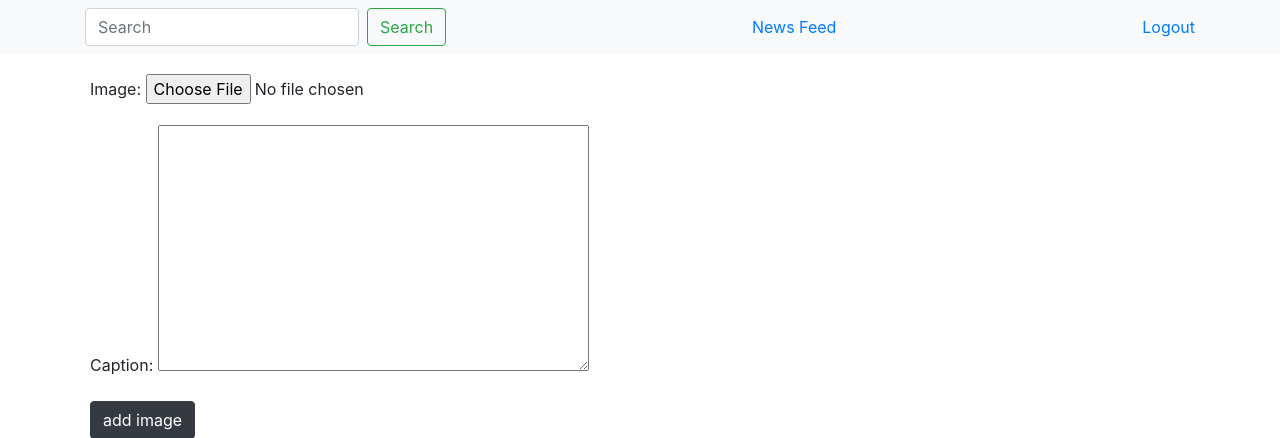
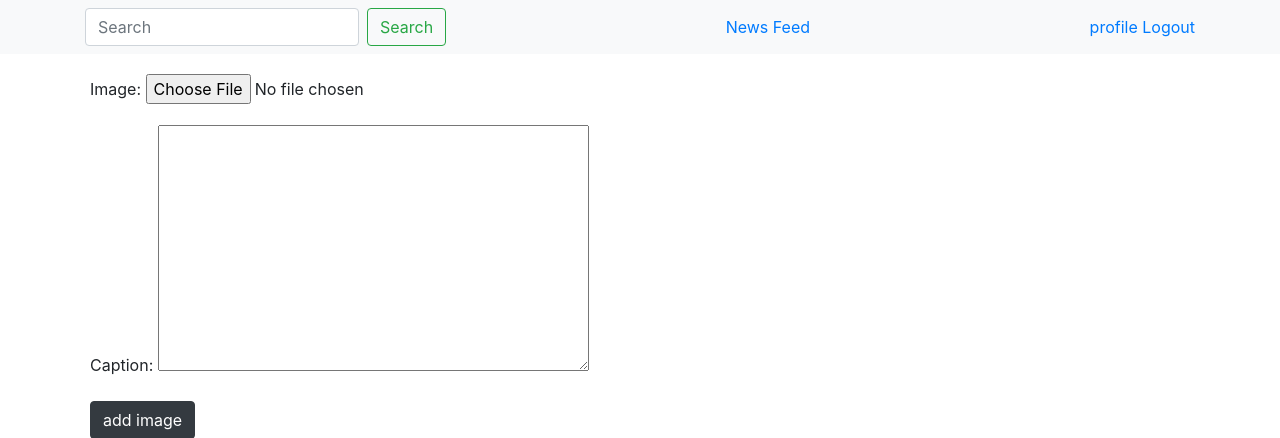
Before and after one commit to ALKEMIA-CHARLES/Instaclone, a Django app: page / in a window 1280 px wide. Shown: the top 438 px of the page. Run offline with Django 3.2, Linux system fonts and the light colour scheme; a user stored in the database is signed in; data comes from the database, SQL or seed files in the repository; some libraries are stand-ins or nearby versions.

Commit message:
added profile

```diff
--- a/instagram/admin.py
+++ b/instagram/admin.py
@@ -1,8 +1,8 @@
 from django.contrib import admin
-from .models import Comments,loggedinUser,DBUSER
+from .models import Comments,Profile,DBUSER
 # Register your models here.
 
 
 admin.site.register(Comments)
-admin.site.register(loggedinUser)
+admin.site.register(Profile)
 admin.site.register(DBUSER)
--- a/instagram/forms.py
+++ b/instagram/forms.py
@@ -1,5 +1,5 @@
 from django import forms
-from instagram.models import loggedinUser, DBUSER, Comments
+from instagram.models import Profile, DBUSER, Comments
 from pyuploadcare.dj.forms import ImageField
 class Signupform(forms.ModelForm):
     first_name = forms.CharField(label=False, widget=forms.TextInput(attrs={
@@ -14,14 +14,14 @@ class Signupform(forms.ModelForm):
                                                                "placeholder":"Password"}))
 
     class Meta:
-        model = loggedinUser
+        model = Profile
         fields = ("first_name", "last_name", "username", "email", "password",)
 
 class   LoggedinUserform(forms.ModelForm):
      class Meta:
-        model = loggedinUser
+        model = Profile
         fields = ("image",)
 class Uploadform(forms.ModelForm):
     class Meta:
-        model = loggedinUser
+        model = Profile
         fields = ['image', 'caption']
--- a/instagram/models.py
+++ b/instagram/models.py
@@ -4,18 +4,17 @@ from pyuploadcare.dj.models import ImageField
 
 # Create your models here.
 
-class loggedinUser(models.Model):
+class Profile(models.Model):
     user = models.OneToOneField(User, on_delete=models.CASCADE, null=True)
     age = models.IntegerField(default=0)
-    image = models.ImageField(upload_to='images/')
+    image = models.ImageField(default='default.jpg',upload_to='profile_pics')
     caption = models.TextField(blank=True)
-    name = models.CharField(max_length=50, null=True)
     bio = models.TextField(max_length=700)
 
 
 
     def __str__(self):
-        return self.name, self.image
+        return f'{self.user.username} Profile'
     def save_loggedin_user(self):
         return self.save()
     def delete_post(self):
@@ -32,7 +31,7 @@ class DBUSER(models.Model):
     post_date = models.DateTimeField(auto_now_add=True)
     image_url = models.URLField(max_length=250)
     profile = models.ForeignKey(User, on_delete=models.CASCADE, null=True)
-    user_profile = models.ForeignKey(loggedinUser, on_delete=models.CASCADE, null=True)
+    user_profile = models.ForeignKey(Profile, on_delete=models.CASCADE, null=True)
 
     def __str__(self):
         return self.name
--- a/instagram/views.py
+++ b/instagram/views.py
@@ -1,10 +1,11 @@
 from django.shortcuts import render, redirect
-from instagram.models import DBUSER, Comments, loggedinUser
+from instagram.models import DBUSER, Comments, Profile
 from django.http import HttpResponseRedirect
 from django.urls import reverse
 from instagram.forms import Uploadform, Signupform, LoggedinUserform
 from django.contrib.auth.forms import UserCreationForm
 from django.contrib import messages
+from django.contrib.auth.decorators import login_required
 
 # Create your views here.
 
@@ -65,9 +66,9 @@ def register(request):
         form = UserCreationForm()
     return render(request, "auth/signup.html", context={'form': form})
 
-
+@login_required
 def profile(request):
-    return render(request, "auth/profile.html")
+    return render(request, "main/profile.html")
 
 def user_logout(request):
     logout(request)
--- a/instaproject/settings.py
+++ b/instaproject/settings.py
@@ -133,6 +133,7 @@ STATICFILES_DIRS = [
 
 
 MEDIA_URL = "/media/"
-MEDIA_ROOT = os.path.join(BASE_DIR, "media")
+MEDIA_ROOT = os.path.join(BASE_DIR,'media')
 
 LOGIN_REDIRECT_URL = '/'
+LOGIN_URL = 'login'
--- a/instaproject/urls.py
+++ b/instaproject/urls.py
@@ -18,10 +18,17 @@ from django.conf.urls import url, include
 from instagram import views
 from django.contrib.auth import views as auth_views
 from django.views.generic.base import TemplateView
+from django.conf import settings
+from django.conf.urls.static import static
+
 urlpatterns = [
     url('admin/', admin.site.urls),
     url(r'', include('instagram.urls')),
     url(r'^register/$', views.register, name='register'),
     url(r'^login/$',  auth_views.LoginView.as_view(template_name='auth/login.html'), name='login'),
+    url(r'^profile/$', views.profile, name='profile'),
     url(r'^logout/$', auth_views.LogoutView.as_view(template_name='auth/logout.html'), name='logout'),
 ]
+
+if settings.DEBUG:
+    urlpatterns += static(settings.MEDIA_URL, document_root=settings.MEDIA_ROOT)
--- a/templates/auth/profile.html
+++ /dev/null
@@ -1,4 +0,0 @@
-{%extends "auth/base.html"%}
-{%block content%}
-<h1>{{ user.username}}</h1>
-{%endblock content %}
--- a/templates/main/base.html
+++ b/templates/main/base.html
@@ -27,6 +27,7 @@
             </div>
             <div>
                 {% if request.user.is_authenticated %}
+                <a href="{% url 'profile' %}">profile</a>
                 <a href="{% url 'logout' %}">Logout</a>
                 {% else %}
                 <a href="{% url 'login' %}">Login</a>
```
Also changed, not shown: templates/main/profile.html (added, +12 -0 lines), db.sqlite3, instagram/migrations/0006_auto_20200125_0958.py (added), instagram/migrations/0007_remove_loggedinuser_name.py (added), instagram/migrations/0008_auto_20200125_1016.py (added), instagram/migrations/0009_auto_20200125_1103.py (added), media/images/20200103_095411.jpg (added), media/profile_pics/20200103_095411.jpg (added).
